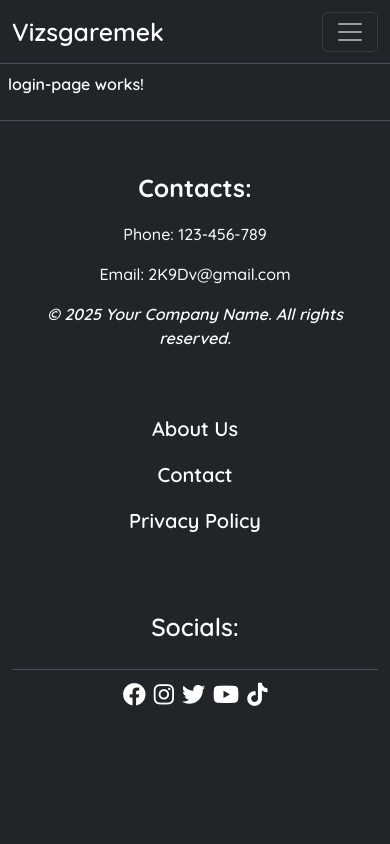
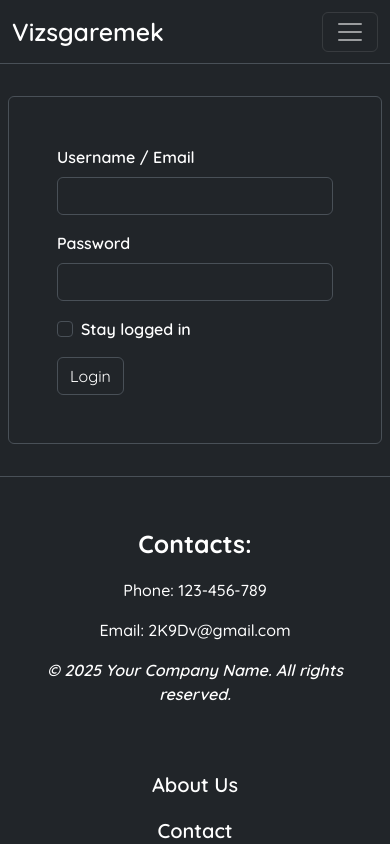
Before and after one commit to Redzselek/Vizsgaremek-Frontend, an Angular app in the folder vizsgaremek/: page /login in a window 390 px wide. Shown: the top 844 px of the page. Built offline with nearby package versions, Linux system fonts and the light colour scheme.

Commit message:
Register & Login basics

```diff
--- a/vizsgaremek/src/app/app.component.html
+++ b/vizsgaremek/src/app/app.component.html
@@ -53,11 +53,11 @@
         <ul class="list-group list-group-flush bg-dark">
             <li class="list-group-item text-white fs-2 fw-bolder"><p class="">Socials:</p></li>
             <li class="list-group-item">
-              <a href="#" class="text-white me-2 fs-3"><i class="fab fa-facebook"></i></a>
-              <a href="#" class="text-white me-2 fs-3"><i class="fab fa-instagram"></i></a>
-              <a href="#" class="text-white me-2 fs-3"><i class="fab fa-twitter"></i></a>
-              <a href="#" class="text-white me-2 fs-3"><i class="fab fa-youtube"></i></a>
-              <a href="#" class="text-white fs-3"><i class="fab fa-tiktok"></i></a>
+              <a href="#" class="text-white me-3 fs-2"><i class="fab fa-facebook"></i></a>
+              <a href="#" class="text-white me-3 fs-2"><i class="fab fa-instagram"></i></a>
+              <a href="#" class="text-white me-3 fs-2"><i class="fab fa-twitter"></i></a>
+              <a href="#" class="text-white me-3 fs-2"><i class="fab fa-youtube"></i></a>
+              <a href="#" class="text-white fs-2"><i class="fab fa-tiktok"></i></a>
             </li>
         </ul>
       </div>
--- a/vizsgaremek/src/app/login-page/login-page.component.css
+++ b/vizsgaremek/src/app/login-page/login-page.component.css
@@ -0,0 +1,9 @@
+.container{
+    width: 30vw;
+}
+
+@media only screen and (max-width: 768px) {
+    .container{
+        width: 100%;
+    }
+}
--- a/vizsgaremek/src/app/login-page/login-page.component.html
+++ b/vizsgaremek/src/app/login-page/login-page.component.html
@@ -1 +1,17 @@
-<p>login-page works!</p>
+<div class="container mt-4 mb-4 p-5 border rounded" data-bs-theme="dark">
+    <form>
+        <div class="mb-3">
+            <label for="name" class="form-label">Username / Email</label>
+            <input type="text" class="form-control" id="name">
+        </div>
+        <div class="mb-3">
+          <label for="password" class="form-label">Password</label>
+          <input type="password" class="form-control" id="password">
+        </div>
+        <div class="mb-3 form-check">
+          <input type="checkbox" class="form-check-input" id="check">
+          <label class="form-check-label" for="check">Stay logged in</label>
+        </div>
+        <button type="submit" class="btn btn-dark border">Login</button>
+      </form>
+</div>
--- a/vizsgaremek/src/app/register-page/register-page.component.css
+++ b/vizsgaremek/src/app/register-page/register-page.component.css
@@ -0,0 +1,9 @@
+.container{
+    width: 30vw;
+}
+
+@media only screen and (max-width: 768px) {
+    .container{
+        width: 100%;
+    }
+}
--- a/vizsgaremek/src/app/register-page/register-page.component.html
+++ b/vizsgaremek/src/app/register-page/register-page.component.html
@@ -1 +1,22 @@
-<p>register-page works!</p>
+<div class="container mt-4 mb-4 p-5 border rounded" data-bs-theme="dark">
+    <form>
+        <div class="mb-3">
+            <label for="name" class="form-label">Username</label>
+            <input type="text" class="form-control" id="name">
+        </div>
+        <div class="mb-3">
+          <label for="email" class="form-label">Email address</label>
+          <input type="email" class="form-control" id="email" aria-describedby="emailHelp">
+          <div id="emailHelp" class="form-text">We'll never share your email with anyone else.</div>
+        </div>
+        <div class="mb-3">
+          <label for="password" class="form-label">Password</label>
+          <input type="password" class="form-control" id="password">
+        </div>
+        <div class="mb-3 form-check">
+          <input type="checkbox" class="form-check-input" id="check">
+          <label class="form-check-label" for="check">I acknowledge the <a href="#">Privacy Policy</a></label>
+        </div>
+        <button type="submit" class="btn btn-dark border">Register</button>
+      </form>
+</div>
```
Also changed, not shown: 20 other files (tests, documents, lock files or other folders).
